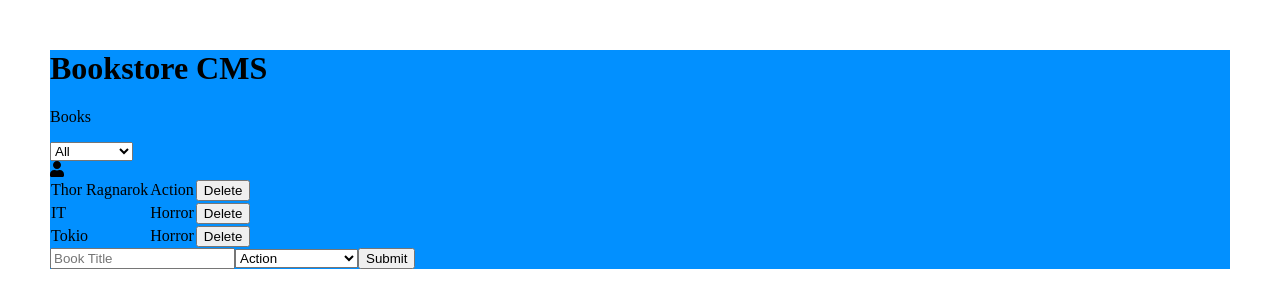
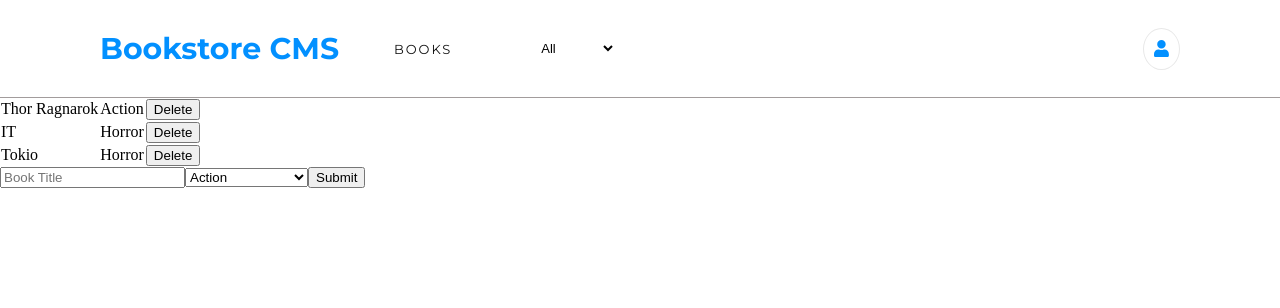
Before and after one commit to ansaryergesh/bookstore, a React (Create React App) app: page / in a window 1280 px wide. Shown: the top 308 px of the page. Built offline with nearby package versions, Linux system fonts and the light colour scheme.

Commit message:
styled header

```diff
--- a/src/components/App.scss
+++ b/src/components/App.scss
@@ -1,9 +1,4 @@
 @import '../variables/variable';
-$val: 50px;
 
-.App {
-  margin: $val;
-  background-color: $main-color;
-}
 
 .bookTable tbody {}
--- a/src/containers/BooksList.js
+++ b/src/containers/BooksList.js
@@ -7,6 +7,7 @@ import { faUser } from '@fortawesome/free-solid-svg-icons';
 import { FontAwesomeIcon } from '@fortawesome/react-fontawesome';
 import { filterChange, removeBook } from '../actions';
 import Book from '../components/Book';
+import './BooksList.scss';
 import CategoryFilter from '../components/CategoryFilter';
 
 const BookList = ({
@@ -25,10 +26,11 @@ const BookList = ({
   };
 
   return (
-    <div>
+    <div className="Container">
       <div className="Header">
+
         <div className="leftBlock">
-          <h1>Bookstore CMS</h1>
+          <h1 className="headerLogo">Bookstore CMS</h1>
           <p>Books</p>
           <CategoryFilter filterChange={filterChange} />
         </div>
@@ -37,6 +39,7 @@ const BookList = ({
             <FontAwesomeIcon icon={faUser} />
           </div>
         </div>
+
       </div>
       <div className="bookLists">
 
--- /dev/null
+++ b/src/containers/BooksList.scss
@@ -0,0 +1,67 @@
+@import '../variables/variable';
+@import url(https://fonts.googleapis.com/css?family=Montserrat:400,700&display=swap);
+
+
+.Header {
+    display: flex;
+    justify-content: space-between;
+    align-items: center;
+    padding: 10px 100px;
+    border-bottom: 1px solid #a29c9c;
+    font-family: Montserrat;
+    font-size: 13px;
+
+
+    select {
+        border: none;
+        background-color: #ffffff;
+        font-size: 13px;
+        padding-left: 30px;
+
+        &:focus {
+            outline: none;
+        }
+    }
+
+    .headerLogo {
+        font-size: 30px;
+        font-weight: bold;
+        font-stretch: normal;
+        font-style: normal;
+        line-height: normal;
+
+        letter-spacing: normal;
+        color: $main-color;
+    }
+
+    .leftBlock {
+        display: flex;
+        align-items: center;
+
+
+        h1,
+        p {
+            margin-right: 55px;
+        }
+
+        p {
+            text-transform: uppercase;
+
+            line-height: normal;
+            letter-spacing: 1.9px;
+            color: #121212;
+        }
+
+    }
+
+    .rightBlock {
+        .userLogo {
+            padding: 10px;
+            border: solid 1px #e8e8e8;
+            border-radius: 60%;
+            font-size: 17px;
+
+            color: $main-color;
+        }
+    }
+}
--- a/src/index.css
+++ b/src/index.css
@@ -2,4 +2,5 @@ body {
   margin: 0;
   padding: 0;
   box-sizing: border-box;
+  overflow: hidden;
 }
```
